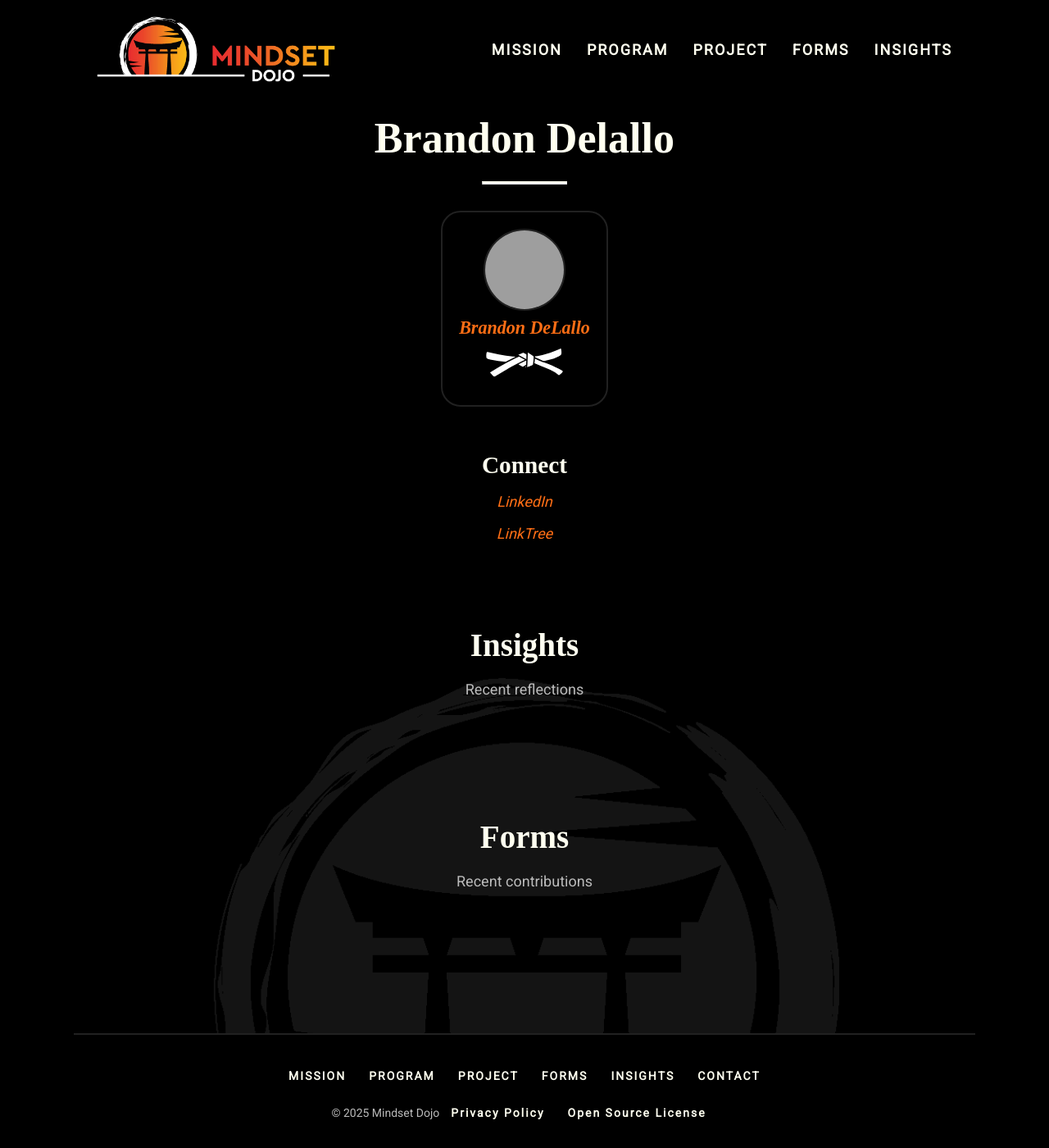
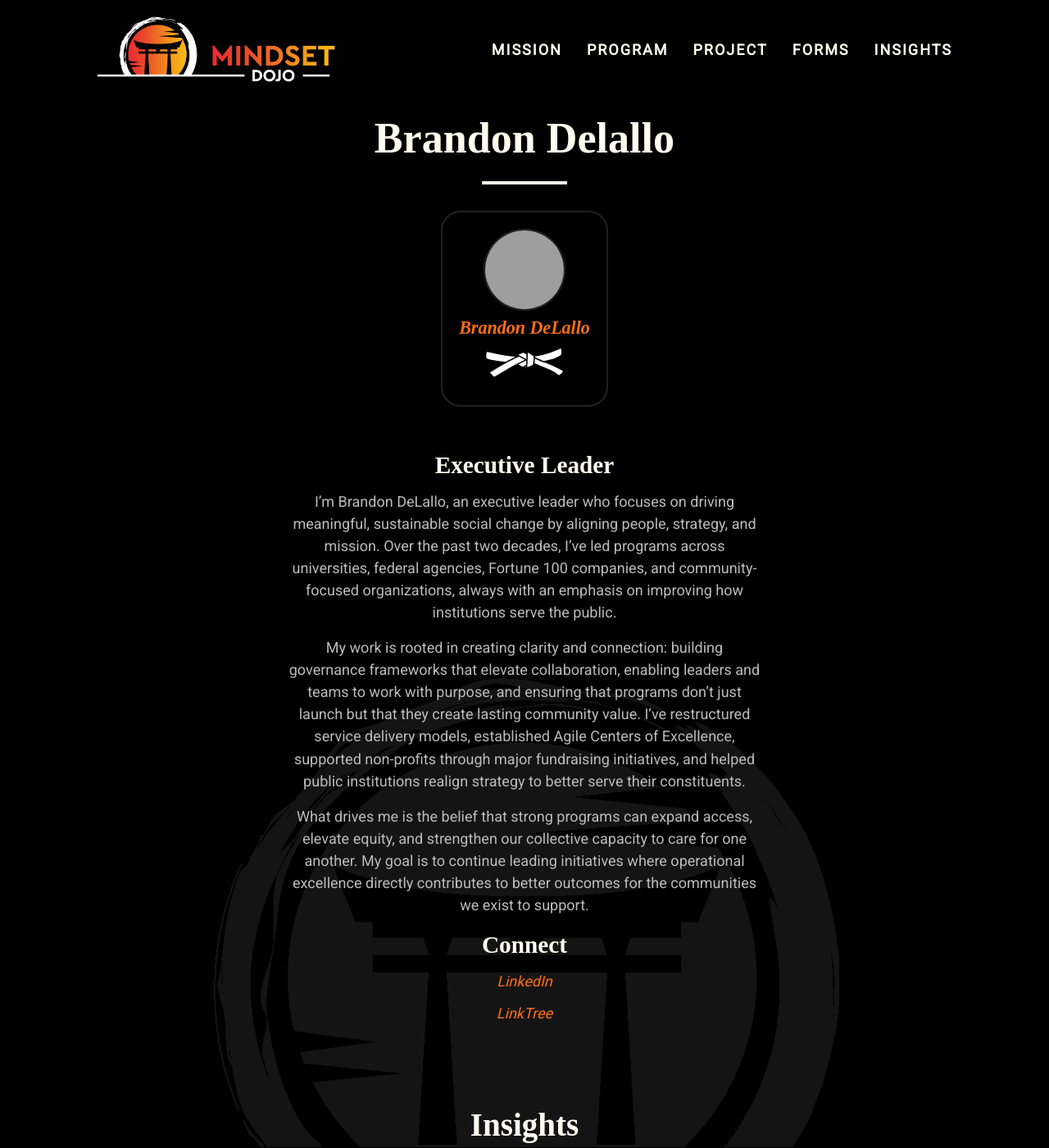
Before and after one commit to mindset-dojo/mindset-dojo.github.io, a Jekyll site: the page built from _authors/brandon-delallo.md, in a window 1280 px wide and 1400 px high. Shown: the whole window at 82% size. Built offline with Jekyll 4.4.1, drawn with Linux system fonts in a browser that asks for light colours; some web fonts are replaced; grey boxes are pictures that could not be loaded.

Commit message:
feat(brandon-delallo): summary added

```diff
--- a/_authors/brandon-delallo.md
+++ b/_authors/brandon-delallo.md
@@ -11,6 +11,14 @@ program_level: -8
 program_level_date: 2025-11-25
 leadership_designations: []
 about: |
+  ### Executive Leader
+
+  I’m Brandon DeLallo, an executive leader who focuses on driving meaningful, sustainable social change by aligning people, strategy, and mission. Over the past two decades, I’ve led programs across universities, federal agencies, Fortune 100 companies, and community-focused organizations, always with an emphasis on improving how institutions serve the public.
+
+  My work is rooted in creating clarity and connection: building governance frameworks that elevate collaboration, enabling leaders and teams to work with purpose, and ensuring that programs don’t just launch but that they create lasting community value. I’ve restructured service delivery models, established Agile Centers of Excellence, supported non-profits through major fundraising initiatives, and helped public institutions realign strategy to better serve their constituents.
+
+  What drives me is the belief that strong programs can expand access, elevate equity, and strengthen our collective capacity to care for one another. My goal is to continue leading initiatives where operational excellence directly contributes to better outcomes for the communities we exist to support.
+
   ### Connect
 
   - [LinkedIn](https://linkedin.com/in/bdelallo/)
```
